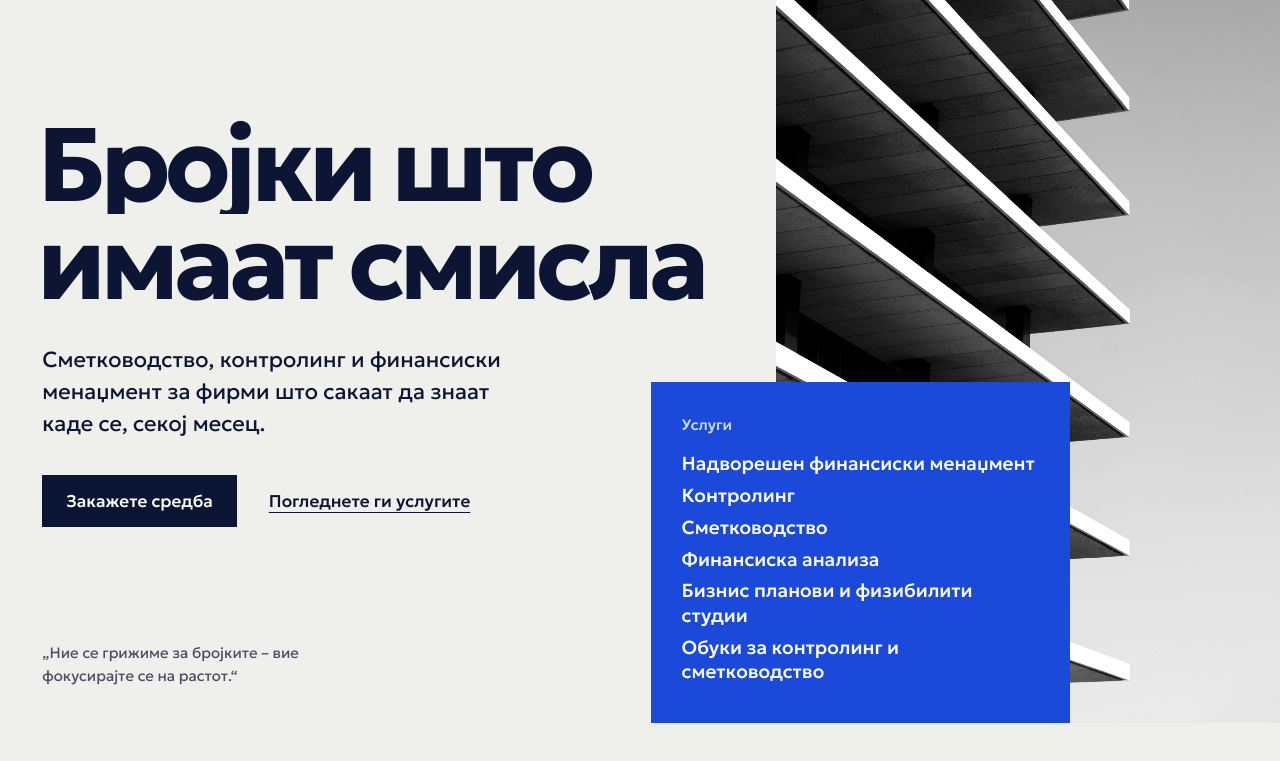
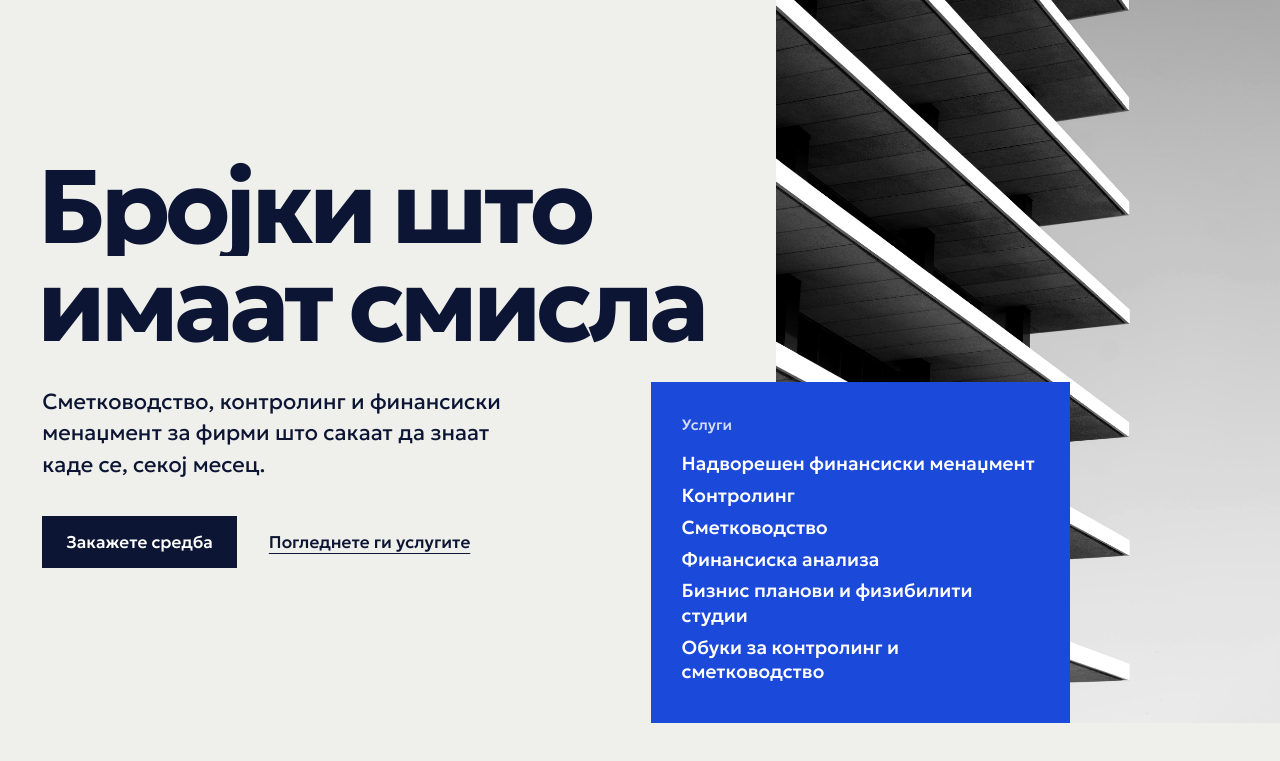
Before and after one commit to nikolakuzevski/finex-pregled-4, a plain HTML site: page index.html in a window 1280 px wide. Shown: the part 77-838 px from the top of the page. Drawn offline with Linux system fonts and the light colour scheme.

Commit message:
Round 3: climb zoomed out, next-service line on phones, cover slogan removed

```diff
--- a/index.html
+++ b/index.html
@@ -51,7 +51,7 @@
   <div class="report" id="top" data-report data-sc-act="pin" data-sc-span="4.1">
     <div class="report__stage" data-sc-stage>
       <div class="frame" data-frame aria-hidden="true">
-        <div class="building" data-building><img src="img/floors-bw.jpg" width="1600" height="2400" alt="" decoding="async"></div>
+        <div class="building" data-building><img src="img/floors-bw.jpg" width="1600" height="2400" alt="" decoding="async"><i class="building__sky"></i></div>
       </div>
 
       <section class="cover" aria-labelledby="naslov">
@@ -60,7 +60,6 @@
           <p class="sub" data-en="Accounting, controlling and financial management for companies that want to know where they stand, every month.">Сметководство, контролинг и финансиски менаџмент за фирми што сакаат да знаат каде се, секој месец.</p>
           <div class="act"><a class="btn" href="#kontakt" data-en="Book a meeting">Закажете средба</a><a class="link" href="#uslugi" data-en="See the services">Погледнете ги услугите</a></div>
         </div>
-        <p class="cover__quote" data-cover-quote data-en="“We take care of the numbers, you focus on growth.”">„Ние се грижиме за бројките – вие фокусирајте се на растот.“</p>
         <div class="cover__photo" data-cover-photo>
           <img src="img/floors-bw.jpg" width="1600" height="2400" fetchpriority="high" decoding="async" alt="Катови на модерна зграда, црно-бело" data-en-alt="Floors of a modern building, black and white">
         </div>
@@ -88,6 +87,7 @@
               <li><svg aria-hidden="true"><use href="#tick"/></svg><span data-en="Talks with banks and investors">Разговори со банки и инвеститори</span></li>
               <li><svg aria-hidden="true"><use href="#tick"/></svg><span data-en="A financial plan for growth">Финансиски план за раст</span></li>
             </ul></div>
+            <p class="floor__next" data-en="Next: Controlling">Следно: Контролинг</p>
           </li>
           <li class="floor" id="s-2" data-floor>
             <h3 data-en="Controlling">Контролинг</h3>
@@ -96,6 +96,7 @@
               <li><svg aria-hidden="true"><use href="#tick"/></svg><span data-en="Monthly management reports">Месечни менаџерски извештаи</span></li>
               <li><svg aria-hidden="true"><use href="#tick"/></svg><span data-en="Tracking deviations">Следење на отстапувањата</span></li>
             </ul></div>
+            <p class="floor__next" data-en="Next: Accounting">Следно: Сметководство</p>
           </li>
           <li class="floor" id="s-3" data-floor>
             <h3 data-en="Accounting">Сметководство</h3>
@@ -104,6 +105,7 @@
               <li><svg aria-hidden="true"><use href="#tick"/></svg><span data-en="Payroll">Пресметка на плати</span></li>
               <li><svg aria-hidden="true"><use href="#tick"/></svg><span data-en="VAT returns and annual accounts">Пријави за ДДВ и годишна сметка</span></li>
             </ul></div>
+            <p class="floor__next" data-en="Next: Financial analysis">Следно: Финансиска анализа</p>
           </li>
           <li class="floor" id="s-4" data-floor>
             <h3 data-en="Financial analysis">Финансиска анализа</h3>
@@ -112,6 +114,7 @@
               <li><svg aria-hidden="true"><use href="#tick"/></svg><span data-en="Cash flow analysis">Анализа на паричниот тек</span></li>
               <li><svg aria-hidden="true"><use href="#tick"/></svg><span data-en="Liquidity and debt ratios">Показатели за ликвидност и задолженост</span></li>
             </ul></div>
+            <p class="floor__next" data-en="Next: Business plans and feasibility studies">Следно: Бизнис планови и физибилити студии</p>
           </li>
           <li class="floor" id="s-5" data-floor>
             <h3 data-en="Business plans and feasibility studies">Бизнис планови и физибилити студии</h3>
@@ -120,6 +123,7 @@
               <li><svg aria-hidden="true"><use href="#tick"/></svg><span data-en="Feasibility studies for investments">Физибилити студии за инвестиции</span></li>
               <li><svg aria-hidden="true"><use href="#tick"/></svg><span data-en="Documents for loans and funding">Документација за кредити и фондови</span></li>
             </ul></div>
+            <p class="floor__next" data-en="Next: Training in controlling and accounting">Следно: Обуки за контролинг и сметководство</p>
           </li>
           <li class="floor" id="s-6" data-floor>
             <h3 data-en="Training in controlling and accounting">Обуки за контролинг и сметководство</h3>
--- a/report.css
+++ b/report.css
@@ -79,7 +79,6 @@ h1 span { display: block; }
 h1 i { display: block; font-style: normal; }
 .sub { margin-top: 2rem; font-size: clamp(1.125rem, 1rem + 0.45vw, 1.375rem); line-height: 1.45; max-width: 34ch; }
 .act { margin-top: 2.25rem; display: flex; align-items: center; gap: 2rem; flex-wrap: wrap; }
-.cover__quote { grid-column: 1 / 6; grid-row: 2; padding-block: 0 clamp(2rem, 4.5vh, 3rem); font-size: 0.9375rem; color: var(--muted); max-width: 32ch; position: relative; z-index: 1; }
 .cover__photo { grid-column: 8 / -1; grid-row: 1 / -1; position: relative; overflow: hidden; background: #C9C9C6; }
 .cover__photo img { position: absolute; inset: 0; width: 100%; height: 100%; object-fit: cover; object-position: 30% 50%; filter: grayscale(1) contrast(1.05); }
 
@@ -110,6 +109,9 @@ html.is-open-mode .report__stage { position: sticky; top: 0; }
 html.is-open-mode .frame { display: block; position: absolute; inset: 0; z-index: 2; overflow: hidden; background: #BDBDBA; clip-path: inset(0 0 0 100%); }
 html.is-open-mode .building { position: absolute; left: 0; top: 0; transform-origin: 0 0; will-change: transform; }
 html.is-open-mode .building img { width: 100%; height: 100%; max-width: none; filter: grayscale(1) contrast(1.05); }
+/* The building is zoomed out, so on wide screens the photo ends before the screen does. Its sky
+   only changes from top to bottom, so a strip of its right edge, stretched, carries it on. */
+html.is-open-mode .building__sky { position: absolute; left: calc(100% - 1px); top: 0; width: 400vw; height: 100%; background: url(img/sky-edge.jpg) 0 0 / 100% 100% no-repeat; filter: grayscale(1) contrast(1.05); }
 html.is-open-mode .cover__photo img { visibility: hidden; }
 html.is-open-mode .cover__photo { background: transparent; }
 
@@ -133,6 +135,9 @@ html.is-dock .floor { left: var(--margin) !important; right: var(--margin); top:
 html.is-dock .floor.is-on { visibility: visible; }
 html.is-dock .floor::before { display: none; }
 html.is-dock .floor .ticks { font-size: 0.9375rem; }
+/* on narrow screens the floors above are not labelled, so the card says what comes next */
+.floor__next { display: none; }
+html.is-dock .floor__next { display: block; margin-top: 0.75rem; padding-top: 0.6rem; border-top: 1px solid rgb(255 255 255 / 0.35); font-size: 0.875rem; color: rgb(255 255 255 / 0.85); }
 
 /* Static mode: the engine sets the pinned height inline; the cover is just a cover. */
 html:not(.is-open-mode) .report { height: auto !important; }
@@ -144,7 +149,7 @@ html:not(.is-open-mode) .report__stage.sc-stage { position: relative; height: au
   h1 i { transform: translateY(105%); animation: up 1000ms cubic-bezier(0.22, 1, 0.36, 1) forwards; animation-delay: calc(var(--i) * 120ms + 150ms); }
   .cover__photo img, .building img { animation: settle 2400ms cubic-bezier(0.33, 1, 0.68, 1) both; }
   .toc { animation: lift 900ms cubic-bezier(0.22, 1, 0.36, 1) 500ms both; }
-  .sub, .act, .cover__quote { animation: fade 700ms ease 650ms both; }
+  .sub, .act { animation: fade 700ms ease 650ms both; }
 }
 @keyframes up { to { transform: none; } }
 @keyframes settle { from { opacity: 0.6; } to { opacity: 1; } }
@@ -233,7 +238,6 @@ html:not(.is-open-mode) .report__stage.sc-stage { position: relative; height: au
   .sub { margin-top: 1rem; font-size: 1.0625rem; }
   .act { margin-top: 1.25rem; }
   .act .link { display: none; }
-  .cover__quote { display: none; }
   .cover__photo { flex: 1; min-height: 0; }
   .toc { position: absolute; left: 0; bottom: 0; width: 90%; margin: 0; padding: 1rem 1.25rem 1.25rem; }
   .toc__label { margin-bottom: 0.6rem; font-size: 0.875rem; }
--- a/report.js
+++ b/report.js
@@ -72,7 +72,6 @@ const Report = (() => {
   const layer = report.querySelector('[data-building]');
   const photo = report.querySelector('[data-cover-photo]');
   const text = report.querySelector('[data-cover-text]');
-  const quote = report.querySelector('[data-cover-quote]');
   const toc = report.querySelector('[data-toc]');
   const cards = [...report.querySelectorAll('[data-floor]')];
   const mark = report.querySelector('[data-mark]');
@@ -94,15 +93,23 @@ const Report = (() => {
 
   function measure() {
     const vw = stage.clientWidth, vh = stage.clientHeight;
-    // The photo is at least the screen's width, and tall enough for a climb on a phone.
-    const W = Math.max(vw, vh * 1.27), H = W * 1.5;
+    const barH = bar.offsetHeight;
     const margin = parseFloat(getComputedStyle(root).getPropertyValue('--margin')) || 24;
-    let tx = Math.min(0, Math.max(vw - W, vw * TIP_X - W * TIP_X));
-    let room = vw - (tx + W * TIP_X) - 28 - margin;
+    // Zoomed out so three floors fit in the visible height at once: the one below (where you
+    // came from), the one you are on, and the one above (what comes next). GAP is the average
+    // distance between slab tips as a share of the photo's height. On wide screens the photo
+    // then ends before the screen does; .building__sky carries its sky on.
+    const GAP = 0.135, DOCK = 220;
+    const sizeFor = (area) => Math.max(vh * 1.15, area / 3.3 / GAP);
+    let H = sizeFor(vh - barH), W = H / 1.5, tx = 0;
+    const room = vw - W * TIP_X - 28 - margin;
     const dock = room < 250;
-    if (dock) tx = Math.min(0, Math.max(vw - W, vw * 0.75 - W * TIP_X));
-    const barH = bar.offsetHeight;
-    const anchor = dock ? vh * 0.38 : barH + (vh - barH) * 0.4;
+    if (dock) {
+      // narrow: the open service docks at the bottom, so the floors share what is left
+      H = sizeFor(vh - barH - DOCK); W = H / 1.5;
+      tx = Math.min(0, vw * 0.75 - W * TIP_X);
+    }
+    const anchor = dock ? barH + (vh - barH - DOCK) * 0.45 : barH + (vh - barH) * 0.42;
     // the cover's photo column, and the photo drawn in it as in the concept (cover, 30% 50%)
     const s = stage.getBoundingClientRect(), b = photo.getBoundingClientRect();
     const bx = b.left - s.left, by = b.top - s.top, bw = b.width, bh = b.height;
@@ -116,7 +123,7 @@ const Report = (() => {
     layer.style.width = W + 'px';
     layer.style.height = H + 'px';
     root.classList.toggle('is-dock', dock);
-    root.style.setProperty('--card-w', Math.min(380, Math.max(250, room)) + 'px');
+    root.style.setProperty('--card-w', Math.min(400, Math.max(250, room)) + 'px');
   }
 
   // where the view stands for a floor position (0 = bottom floor, 5 = top, fractions between)
@@ -152,8 +159,8 @@ const Report = (() => {
     frame.style.clipPath = `inset(${(c.t * k).toFixed(1)}px ${(c.r * k).toFixed(1)}px ${(c.b * k).toFixed(1)}px ${(c.l * k).toFixed(1)}px)`;
 
     const out = clamp(p / (A * 0.7));
-    text.style.opacity = quote.style.opacity = (1 - out).toFixed(3);
-    text.style.translate = quote.style.translate = `${(-50 * pa).toFixed(1)}px 0`;
+    text.style.opacity = (1 - out).toFixed(3);
+    text.style.translate = `${(-50 * pa).toFixed(1)}px 0`;
     const tocOut = clamp(p / (A * 0.45));
     toc.style.opacity = (1 - tocOut).toFixed(3);
     toc.style.translate = `0 ${(40 * tocOut).toFixed(1)}px`;
@@ -173,7 +180,7 @@ const Report = (() => {
   }
 
   function clear() {
-    [layer, frame, text, quote, toc, mark, title, ...cards].forEach((el) => {
+    [layer, frame, text, toc, mark, title, ...cards].forEach((el) => {
       el.style.transform = el.style.clipPath = el.style.opacity = el.style.translate = el.style.visibility = '';
     });
     cards.forEach((el) => el.classList.remove('is-on'));
```
Also changed, not shown: img/sky-edge.jpg (added).
